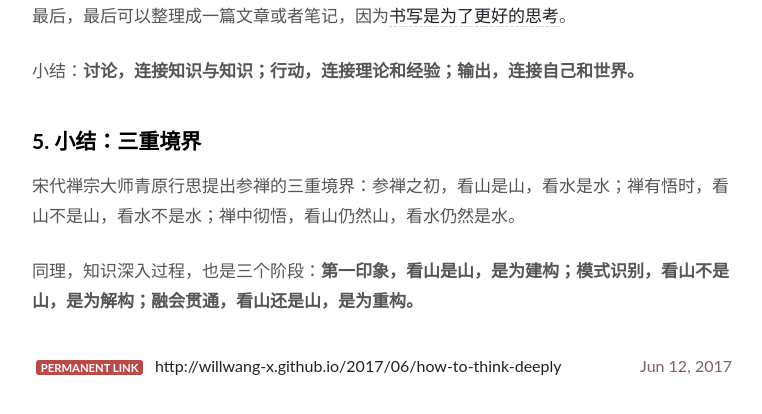
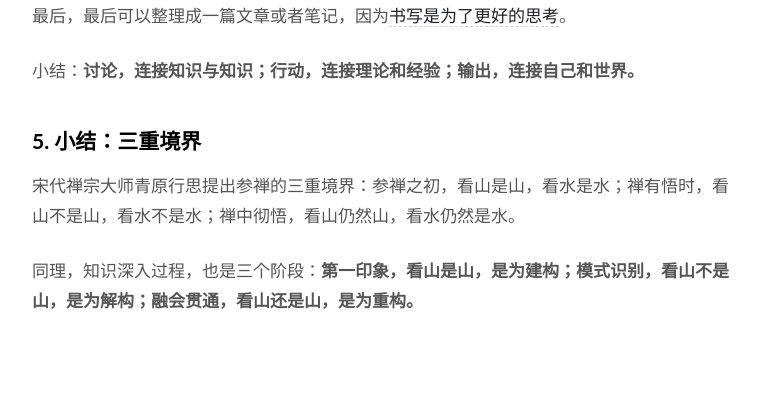
Before and after one commit to WillWang-X/willwang-x.github.io, a Jekyll site: the page built from _posts/2017-06-12-how-to-think-deeply.md, in a window 1280 px wide and 900 px high, scrolled down 7979 px, cut to the strip 397-811 px from the top of the window. Shown: the whole strip, without its empty margins (258-1020 px from the left). Built offline with Jekyll 4.4.1, drawn with Linux system fonts in a browser that asks for light colours.

Commit message:
delete link

```diff
--- a/_includes/themes/effector-wide/nomath.html
+++ b/_includes/themes/effector-wide/nomath.html
@@ -12,10 +12,11 @@
 
 
 
+<!--
 <div class="wrapper">
 <span class="label label-important">Permanent link </span> <a href=" http://willwang-x.github.io{{ page.url }}"> http://willwang-x.github.io{{ page.url }}</a><small class="pull-right">{{ page.date | date:"%b %d, %Y" }}</small>
 </div>
-
+ -->
 
 
 
--- a/_includes/themes/effector-wide/post.html
+++ b/_includes/themes/effector-wide/post.html
@@ -11,10 +11,10 @@
 </article>
 
 
-<div class="wrapper">
+<!-- <div class="wrapper">
 <span class="label label-important">Permanent link</span> <a href=" http://willwang-x.github.io{{ page.url }}"> http://willwang-x.github.io{{ page.url }}</a><small class="pull-right">{{ page.date | date:"%b %d, %Y" }}</small>
 </div>
-
+ -->
 <script type="text/javascript"
 src="http://cdn.mathjax.org/mathjax/latest/MathJax.js?config=TeX-AMS-MML_HTMLorMML"></script>
 <script>
```
